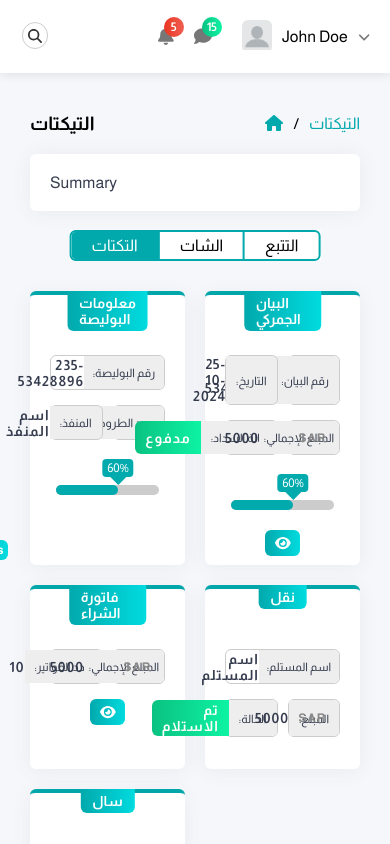
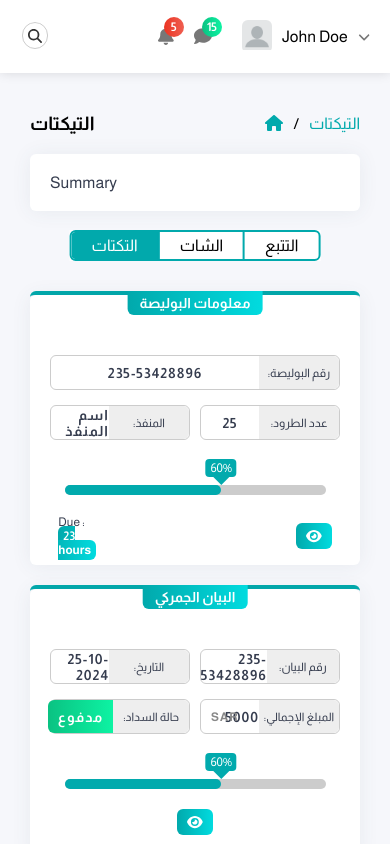
Before and after one commit to MtsmAshraf/adminty-master-react, a React (Create React App) app: page /invoice-list in a window 390 px wide. Built offline with nearby package versions, Linux system fonts and the light colour scheme.

Commit message:
justified ticket width in mid and small screen

```diff
--- a/src/Pages/InvoiceList/invoice-list.module.css
+++ b/src/Pages/InvoiceList/invoice-list.module.css
@@ -11,7 +11,7 @@
     padding-top: 30px;
     margin-top: 20px;
 }
-@media (max-width: 768px) {
+@media (max-width: 992px) {
     .invoiceList .content{
         flex-direction: column-reverse;
     }
@@ -59,6 +59,17 @@
     display: grid;
     grid-template-columns: repeat(2, minmax(150px, 1fr));
     gap: 20px;
+}
+@media (max-width: 992px) {
+    .invoiceList .content .tickets{
+        grid-template-columns: repeat(1, minmax(150px, 0.75fr));
+        justify-content: center;
+    }
+}
+@media (max-width: 767px) {
+    .invoiceList .content .tickets{
+        grid-template-columns: repeat(1, minmax(150px, 1fr));
+    }
 }
 .invoiceList .content .tracking > div{
     display: flex;
```
